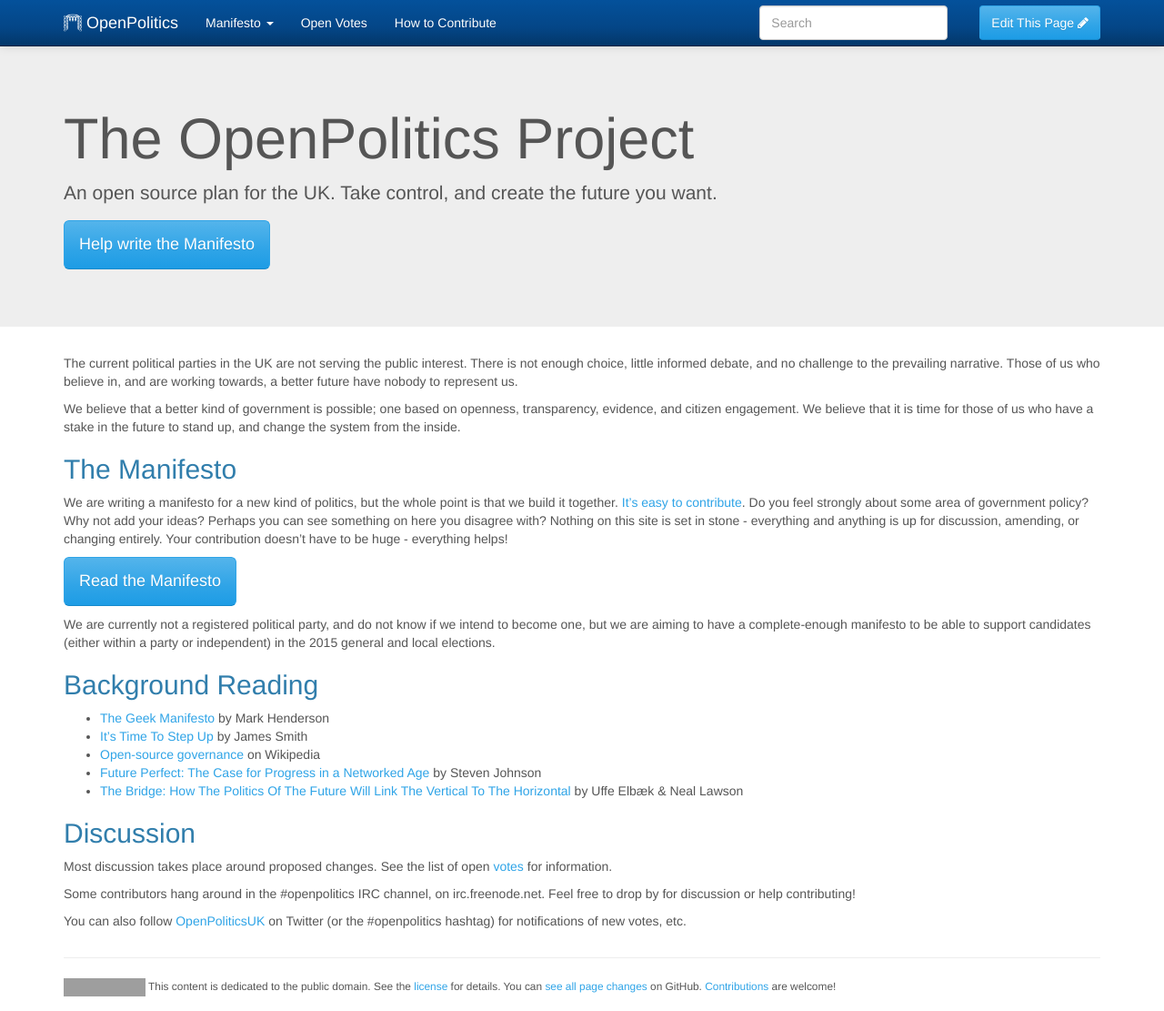
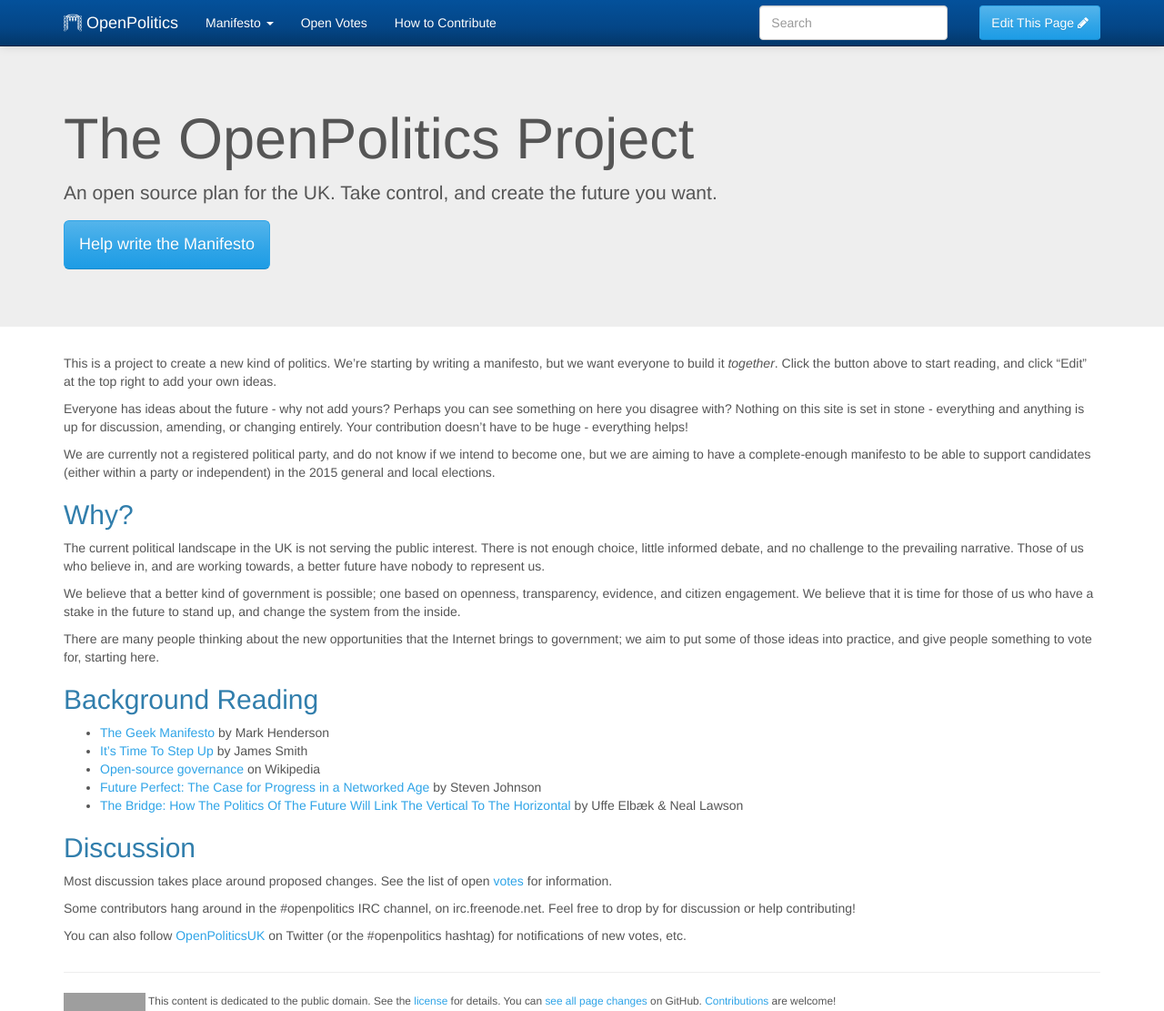
Before and after one commit to openpolitics/manifesto, a Jekyll site: the page built from index.md, in a window 1280 px wide and 1111 px high. Shown: the whole window at 91% size. Built offline with Jekyll 4.4.1, drawn with Linux system fonts in a browser that asks for light colours; grey boxes are pictures that could not be loaded.

Commit message:
Reorder and tweak frontpage text

```diff
--- a/index.md
+++ b/index.md
@@ -3,17 +3,19 @@ layout: homepage
 published: true
 ---
 
-The current political parties in the UK are not serving the public interest. There is not enough choice, little informed debate, and no challenge to the prevailing narrative. Those of us who believe in, and are working towards, a better future have nobody to represent us.
+This is a project to create a new kind of politics. We're starting by writing a manifesto, but we want everyone to build it *together*. Click the button above to start reading, and click "Edit" at the top right to add your own ideas.
+
+Everyone has ideas about the future - why not add yours? Perhaps you can see something on here you disagree with? Nothing on this site is set in stone - everything and anything is up for discussion, amending, or changing entirely. Your contribution doesn't have to be huge - everything helps!
+
+We are currently not a registered political party, and do not know if we intend to become one, but we are aiming to have a complete-enough manifesto to be able to support candidates (either within a party or independent) in the 2015 general and local elections.
+
+## Why?
+
+The current political landscape in the UK is not serving the public interest. There is not enough choice, little informed debate, and no challenge to the prevailing narrative. Those of us who believe in, and are working towards, a better future have nobody to represent us.
 
 We believe that a better kind of government is possible; one based on openness, transparency, evidence, and citizen engagement. We believe that it is time for those of us who have a stake in the future to stand up, and change the system from the inside.
 
-## The Manifesto
-
-We are writing a manifesto for a new kind of politics, but the whole point is that we build it together. [It's easy to contribute](contributing.html). Do you feel strongly about some area of government policy? Why not add your ideas? Perhaps you can see something on here you disagree with? Nothing on this site is set in stone - everything and anything is up for discussion, amending, or changing entirely. Your contribution doesn't have to be huge - everything helps!
-
-<a href='manifesto' class='btn btn-primary btn-lg'>Read the Manifesto</a>
-
-We are currently not a registered political party, and do not know if we intend to become one, but we are aiming to have a complete-enough manifesto to be able to support candidates (either within a party or independent) in the 2015 general and local elections.
+There are many people thinking about the new opportunities that the Internet brings to government; we aim to put some of those ideas into practice, and give people something to vote for, starting here.
 
 ## Background Reading
 
```
